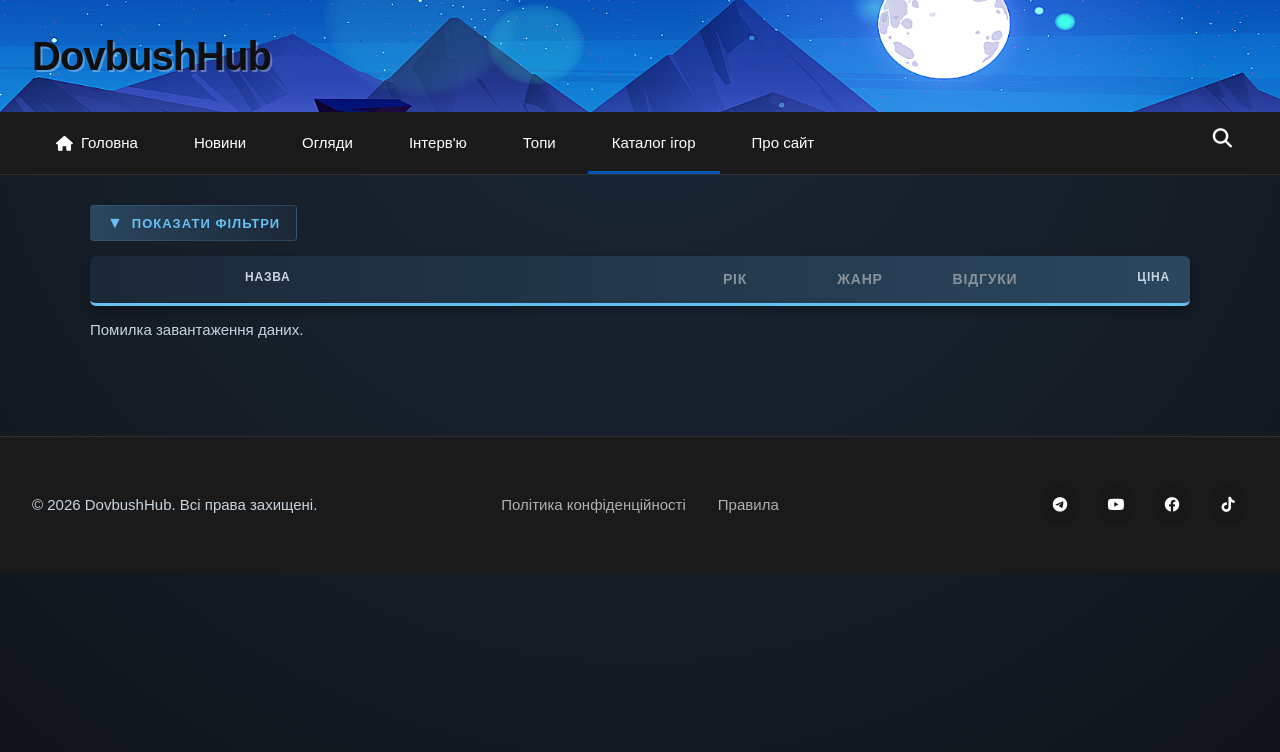
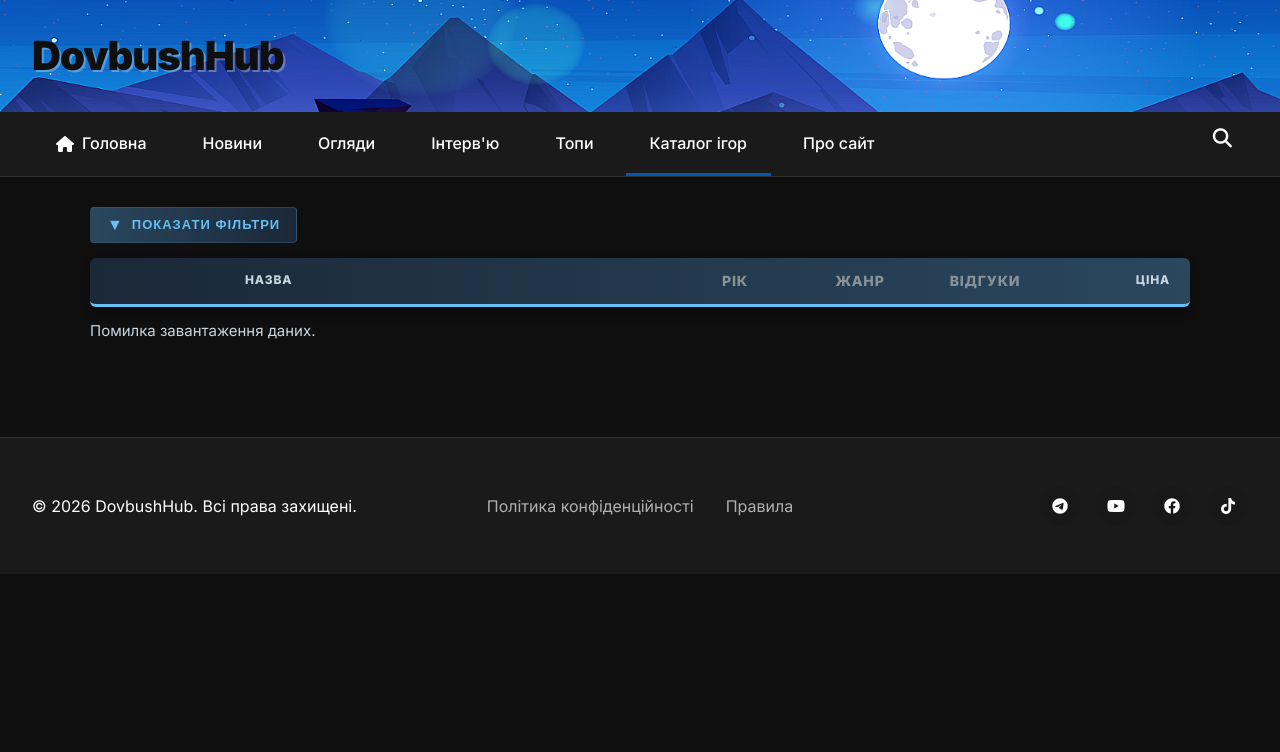
Before and after one commit to dovbush-media/dovbush-media.github.io, a Jekyll site: the page built from uagames.html, in a window 1280 px wide. Shown: the top 752 px of the page. Built offline with Jekyll 4.4.1, drawn with Linux system fonts in a browser that asks for light colours; comment, search, counter and statistics services are not loaded.

Commit message:
Update uagames.html

```diff
--- a/uagames.html
+++ b/uagames.html
@@ -18,16 +18,7 @@
     --border-color: rgba(62, 108, 141, 0.4);
   }
 
-  body {
-    background: radial-gradient(circle at center top, #1b2838 0%, #0f1216 100%);
-    background-attachment: fixed;
-    color: var(--text-main);
-    font-family: 'Motiva Sans', 'Arial', sans-serif;
-    margin: 0;
-    min-height: 100vh;
-    font-size: 15px;
-  }
-
+  /* Скрол тільки для каталогу, не глобальний */
   ::-webkit-scrollbar { width: 10px; }
   ::-webkit-scrollbar-track { background: #0f1216; }
   ::-webkit-scrollbar-thumb { background: #3d6c8d; border-radius: 5px; }
@@ -37,6 +28,8 @@
     max-width: 1140px;
     margin: 0 auto;
     padding: 30px 20px;
+    color: var(--text-main);
+    font-size: 15px;
   }
 
   /* КНОПКА ФІЛЬТРІВ */
@@ -278,49 +271,58 @@
     .catalog-container { padding: 15px 10px; }
     .catalog-header { display: none; }
     .game-row {
-      /* Перемикаємо на одну колонку для вертикальної структури */
       grid-template-columns: 1fr;
       grid-template-areas:
+        "img"
         "title"
-        "img"
         "price";
-      gap: 12px;
-      padding: 15px;
+      gap: 0;
+      padding: 0 0 12px 0;
       height: auto;
       align-items: start;
+      overflow: hidden;
     }
 
     .game-img-small {
       grid-area: img;
-      width: 100%; /* Картинка на всю ширину картки */
-      height: 160px;
-      border-radius: 6px;
+      width: 100%;
+      height: 140px;
+      border-radius: 6px 6px 0 0;
       mask-image: none;
       object-fit: cover;
+      display: block;
     }
 
-    .game-main-info { grid-area: title; font-size: 15px; padding: 0; }
+    .game-main-info {
+      grid-area: title;
+      font-size: 14px;
+      padding: 10px 12px 4px;
+      word-break: break-word;
+      overflow-wrap: break-word;
+    }
     .col-center, .col-rating { display: none; }
-    .game-main-info::after {
-      content: attr(data-year);
-      font-size: 12px; color: var(--accent);
+    .game-price-block {
+      grid-area: price;
+      justify-content: flex-start;
+      padding: 4px 12px 0 12px;
+      border-top: none;
+      width: 100%;
+      box-sizing: border-box;
+      flex-wrap: wrap;
+      gap: 6px;
     }
-    .game-price-block {
-      grid-area: price; justify-content: space-between;
-      padding: 8px 5px 0 5px; border-top: 1px solid rgba(255,255,255,0.05);
-      width: 100%; box-sizing: border-box;
-    }
-    .filter-group { flex: 1 1 40%; }
-    .modal-content { margin: 10px; padding: 15px; width: calc(100% - 20px); }
+    .list-new-price { font-size: 15px; }
+    .filter-group { flex: 1 1 45%; }
+    .modal-content { margin: 10px; padding: 15px; width: calc(100% - 20px); box-sizing: border-box; }
     .steam-gallery { grid-template-columns: 1fr; }
     .sys-req-grid { grid-template-columns: 1fr; }
     .thumb-img { width: 80px; height: 45px; }
     .nav-arrow { padding: 10px 5px; font-size: 20px; }
-    .list-new-price { font-size: 18px; }
   }
 
   @media screen and (max-width: 480px) {
     .filter-group { flex: 1 1 100%; }
+    .game-img-small { height: 120px; }
   }
 
 
```
